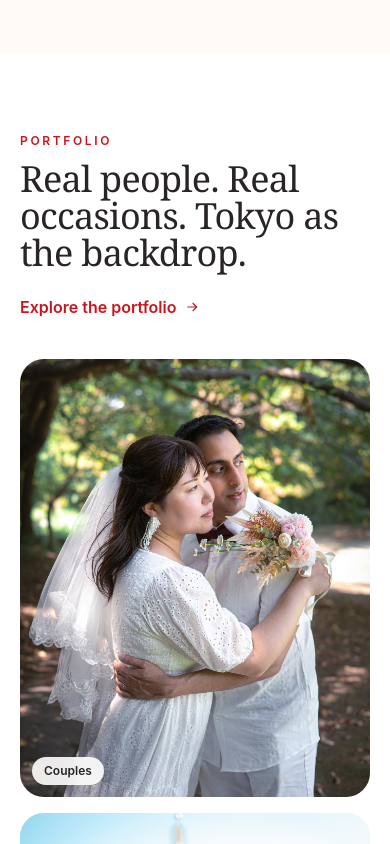
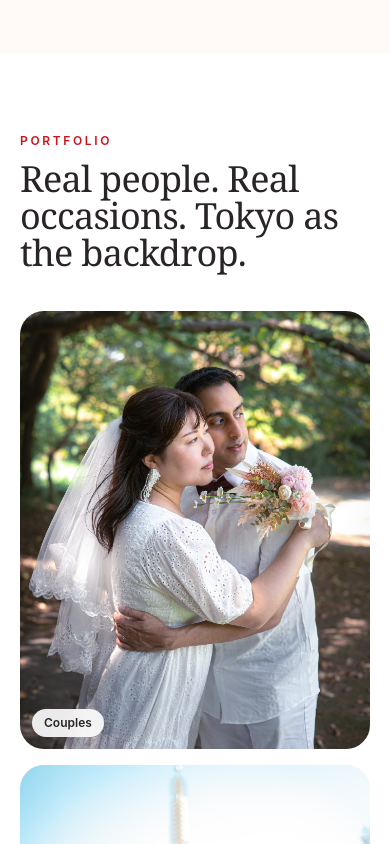
Before and after one commit to chathuras/tinaphotoV2, a Next.js app: page / in a window 390 px wide. Shown: the part 4320-5164 px from the top of the page. Built offline with nearby package versions, Linux system fonts and the light colour scheme; no server answers.

Commit message:
removed explore link

```diff
--- a/app/page.tsx
+++ b/app/page.tsx
@@ -18,7 +18,9 @@ export default function Home(){return <>
 
 <section className="container-page py-20 sm:py-28"><SectionHeading eyebrow="Choose your session" title="Photography for the moments you came to Tokyo for." copy="From a private travel shoot to a company dinner, every session is planned around the people, atmosphere and photographs you want to come away with."/><div className="mt-10 grid gap-5 sm:grid-cols-2 lg:grid-cols-5">{services.map(s=><ServiceCard key={s.slug} {...s}/>)}</div></section>
 
-<section className="bg-white py-20 sm:py-28"><div className="container-page"><div className="flex flex-col justify-between gap-6 md:flex-row md:items-end"><SectionHeading eyebrow="Portfolio" title="Real people. Real occasions. Tokyo as the backdrop."/><Link href="/portfolio" className="inline-flex items-center gap-2 font-semibold text-brand">Explore the portfolio <ArrowIcon/></Link></div><div className="mt-10"><PortfolioGrid compact/></div></div></section>
+<section className="bg-white py-20 sm:py-28"><div className="container-page"><div className="flex flex-col justify-between gap-6 md:flex-row md:items-end"><SectionHeading eyebrow="Portfolio" title="Real people. Real occasions. Tokyo as the backdrop."/>
+{/* <Link href="/portfolio" className="inline-flex items-center gap-2 font-semibold text-brand">Explore the portfolio <ArrowIcon/></Link> */}
+</div><div className="mt-10"><PortfolioGrid compact/></div></div></section>
 
 <section className="petals py-20 sm:py-28"><div className="container-page grid gap-10 lg:grid-cols-[.95fr_1.05fr] lg:items-center"><div className="relative aspect-[4/5] overflow-hidden rounded-4xl"><Image src={assetPath('/images/cherry-blossom-portrait.jpeg')} alt="Tokyo seasonal portrait among cherry blossoms" fill sizes="(min-width:1024px) 45vw,100vw" className="object-cover"/></div><div><p className="eyebrow">For visitors to Japan</p><h2 className="section-title">Your Personal Photographer in Tokyo</h2><p className="body-copy mt-5">Whether you’re visiting Japan for the first time, celebrating an anniversary, wearing kimono for the day, or simply want beautiful photographs of your Tokyo experience, I’ll help you create relaxed, natural images you’ll want to keep.</p><p className="mt-5 text-sm leading-7 text-muted">Sessions can be planned around traditional streets, parks and gardens, seasonal blossom areas, modern city scenes, nighttime Tokyo, and temple or shrine surroundings where photography is permitted.</p><Link href="/book" className="btn-primary mt-7">Plan Your Tokyo Photoshoot</Link></div></div></section>
 
```
